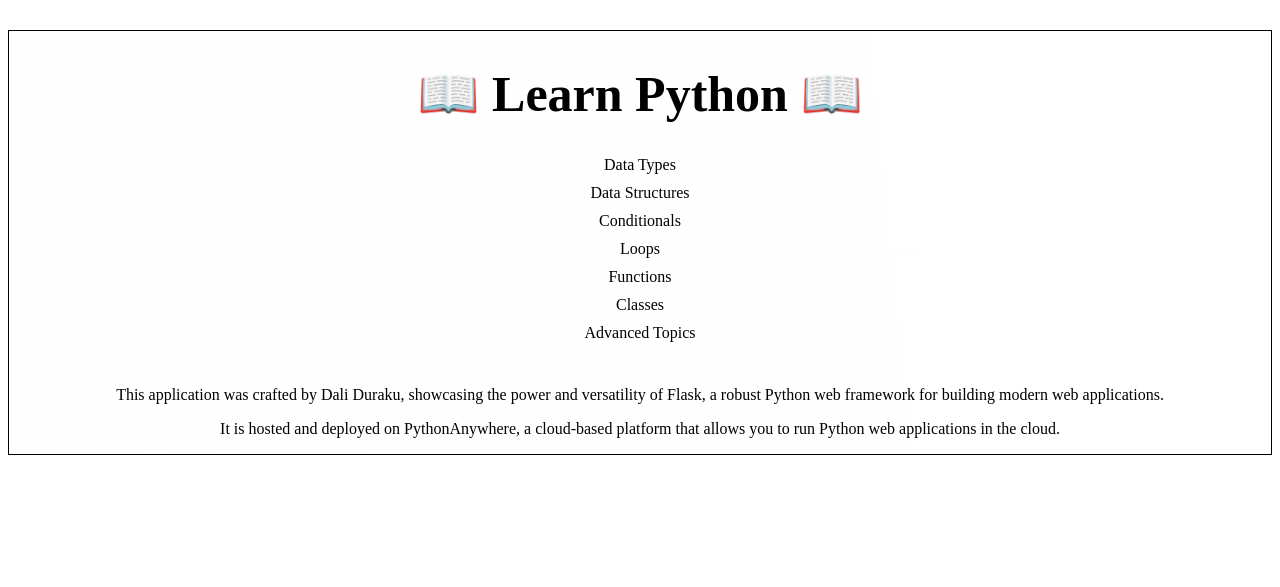
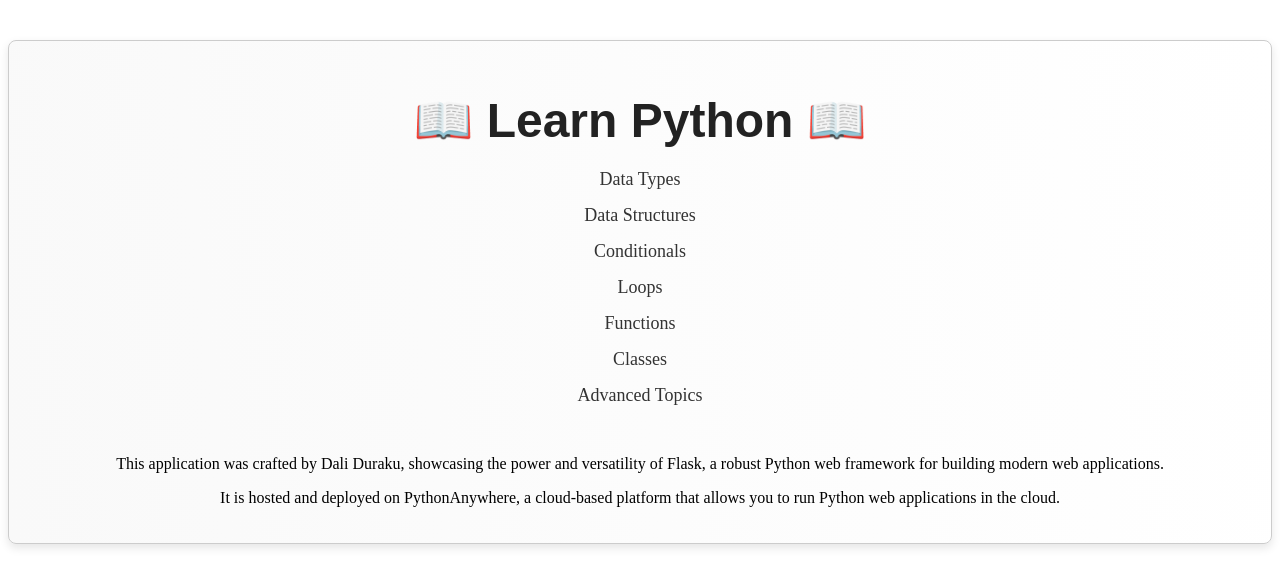
Before and after one commit to daliduraku/python-projects, a Flask app: page / in a window 1280 px wide. Shown: the top 587 px of the page. Run offline with Flask 3, Linux system fonts and the light colour scheme.

```diff
--- a/templates/index.html
+++ b/templates/index.html
@@ -8,24 +8,34 @@
 <style>
     .main-container a {
         display: block;
-        margin-bottom: 10px;
-        color: black;
+        margin-bottom: 15px;
+        color: #333;
         text-decoration: none;
+        font-size: 18px;
+        transition: color 0.3s ease;
     }
 
     .main-container a:hover {
-        color: rgb(144, 138, 138);
+        color: rgb(120, 120, 120);
     }
+
     .main-container {
         text-align: center;
-        margin-top: 30px;
-        border: 1px solid black;
-        background-image: linear-gradient(264deg, #ffffff, #fffefe);
+        margin: 40px auto;
+        padding: 20px;
+        border: 1px solid #ccc;
+        border-radius: 8px;
+        background-image: linear-gradient(264deg, #ffffff, #f9f9f9);
+        box-shadow: 0 4px 10px rgba(0, 0, 0, 0.1);
     }
 
     .main-container h1 {
-        font-size: 50px;
+        font-size: 48px;
+        margin-bottom: 20px;
+        color: #222;
+        font-family: 'Arial', sans-serif;
     }
+
 </style>
 <body>
     <div class="main-container">
```
Also changed, not shown: requirements.txt (added, +7 -0 lines).
